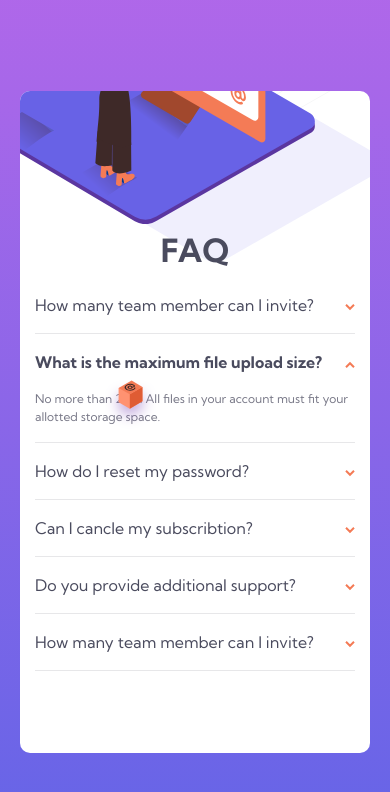
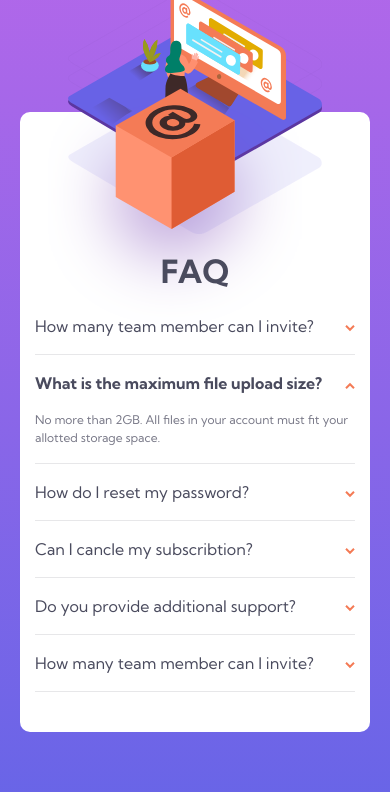
Before and after one commit to MostafaSamer/frontend-mentor-challenage, a Next.js app: page /faq-accordion-card in a window 390 px wide. Shown: the top 792 px of the page. Built offline with nearby package versions, Linux system fonts and the light colour scheme.

Commit message:
Finish Fifth Design (faqs)

```diff
--- a/pages/faq-accordion-card/index.js
+++ b/pages/faq-accordion-card/index.js
@@ -15,14 +15,19 @@ const WebDesginChallenge = function () {
                 <link href="https://fonts.googleapis.com/css2?family=Kumbh+Sans:wght@400;700&display=swap" rel="stylesheet" />
             </Head>
             <div className={styles.background}>
-            <img className={styles.img3} src="/images/faq-accordion-card/illustration-box-desktop.svg"/>
+                <img className={styles.img3 + " " + styles.displayDesktop} src="/images/faq-accordion-card/illustration-box-desktop.svg" />
                 <div className={styles.cardHolder}>
                     <div className={styles.card}>
                         <div className="row m-0">
+                            <div className={styles.imgHolderMobile}>
+                                <img className={styles.img1Mobile + " " + styles.displayMobile} src="/images/faq-accordion-card/bg-pattern-desktop.svg" />
+                                <img className={styles.img2Mobile + " " + styles.displayMobile} src="/images/faq-accordion-card/illustration-woman-online-desktop.svg" />
+                                <img className={styles.img3Mobile + " " + styles.displayMobile} src="/images/faq-accordion-card/illustration-box-desktop.svg" />
+                            </div>
                             <div className="col-md-6 col-12">
                                 <div className={styles.imgHolder}>
-                                    <img className={styles.img1} width="720" src="/images/faq-accordion-card/bg-pattern-desktop.svg"/>
-                                    <img className={styles.img2} width="720" src="/images/faq-accordion-card/illustration-woman-online-desktop.svg"/>
+                                    <img className={styles.img1 + " " + styles.displayDesktop} width="720" src="/images/faq-accordion-card/bg-pattern-desktop.svg" />
+                                    <img className={styles.img2 + " " + styles.displayDesktop} width="720" src="/images/faq-accordion-card/illustration-woman-online-desktop.svg" />
                                     {/* <img className={styles.img3} src="/images/faq-accordion-card/illustration-box-desktop.svg"/> */}
                                 </div>
                             </div>
@@ -31,14 +36,14 @@ const WebDesginChallenge = function () {
                                     <h2>FAQ</h2>
                                 </div>
                                 <div className={styles.bodyDropdownHolder + " row py-3 m-0"}>
-                                    <div className={styles.bodyDropdown + " w-100"} onClick={() => { SelectedIndexQuestion == 0? "" : SetSelectedIndexQuestion(0) }}>
-                                        <div className={styles.bodyQuestion + " " + (SelectedIndexQuestion == 0? styles.bodyQuestionSelected : "") + " row m-0"}>
+                                    <div className={styles.bodyDropdown + " w-100"} onClick={() => { SelectedIndexQuestion == 0 ? "" : SetSelectedIndexQuestion(0) }}>
+                                        <div className={styles.bodyQuestion + " " + (SelectedIndexQuestion == 0 ? styles.bodyQuestionSelected : "") + " row m-0"}>
                                             <div className="col-auto p-0">How many team member can I invite?</div>
                                             <div className={" col-auto p-0"}>
-                                            <img className={(SelectedIndexQuestion == 0? styles.bodyQuestionArrowFiliped : "")} src="/images/faq-accordion-card/icon-arrow-down.svg"/>
+                                                <img className={(SelectedIndexQuestion == 0 ? styles.bodyQuestionArrowFiliped : "")} src="/images/faq-accordion-card/icon-arrow-down.svg" />
                                             </div>
                                         </div>
-                                        <div className={(SelectedIndexQuestion == 0? styles.bodyAnswerShow : styles.bodyAnswerHide) + " pt-3"}>
+                                        <div className={(SelectedIndexQuestion == 0 ? styles.bodyAnswerShow : styles.bodyAnswerHide) + " pt-3"}>
                                             No more than 2GB. All files in your account must fit your
                                             allotted storage space.
                                         </div>
@@ -47,14 +52,14 @@ const WebDesginChallenge = function () {
 
 
                                 <div className={styles.bodyDropdownHolder + " row py-3 m-0"}>
-                                    <div className={styles.bodyDropdown + " w-100"} onClick={() => { SelectedIndexQuestion == 1? "" : SetSelectedIndexQuestion(1) }}>
-                                        <div className={styles.bodyQuestion + " " + (SelectedIndexQuestion == 1? styles.bodyQuestionSelected : "") + " row m-0"}>
+                                    <div className={styles.bodyDropdown + " w-100"} onClick={() => { SelectedIndexQuestion == 1 ? "" : SetSelectedIndexQuestion(1) }}>
+                                        <div className={styles.bodyQuestion + " " + (SelectedIndexQuestion == 1 ? styles.bodyQuestionSelected : "") + " row m-0"}>
                                             <div className="col-auto p-0">What is the maximum file upload size?</div>
                                             <div className={" col-auto p-0"}>
-                                            <img className={(SelectedIndexQuestion == 1? styles.bodyQuestionArrowFiliped : "")} src="/images/faq-accordion-card/icon-arrow-down.svg"/>
+                                                <img className={(SelectedIndexQuestion == 1 ? styles.bodyQuestionArrowFiliped : "")} src="/images/faq-accordion-card/icon-arrow-down.svg" />
                                             </div>
                                         </div>
-                                        <div className={(SelectedIndexQuestion == 1? styles.bodyAnswerShow : styles.bodyAnswerHide) + " pt-3"}>
+                                        <div className={(SelectedIndexQuestion == 1 ? styles.bodyAnswerShow : styles.bodyAnswerHide) + " pt-3"}>
                                             No more than 2GB. All files in your account must fit your
                                             allotted storage space.
                                         </div>
@@ -63,14 +68,14 @@ const WebDesginChallenge = function () {
 
 
                                 <div className={styles.bodyDropdownHolder + " row py-3 m-0"}>
-                                    <div className={styles.bodyDropdown + " w-100"} onClick={() => { SelectedIndexQuestion == 2? "" : SetSelectedIndexQuestion(2) }}>
-                                        <div className={styles.bodyQuestion + " " + (SelectedIndexQuestion == 2? styles.bodyQuestionSelected : "") + " row m-0"}>
+                                    <div className={styles.bodyDropdown + " w-100"} onClick={() => { SelectedIndexQuestion == 2 ? "" : SetSelectedIndexQuestion(2) }}>
+                                        <div className={styles.bodyQuestion + " " + (SelectedIndexQuestion == 2 ? styles.bodyQuestionSelected : "") + " row m-0"}>
                                             <div className="col-auto p-0">How do I reset my password?</div>
                                             <div className={" col-auto p-0"}>
-                                            <img className={(SelectedIndexQuestion == 2? styles.bodyQuestionArrowFiliped : "")} src="/images/faq-accordion-card/icon-arrow-down.svg"/>
+                                                <img className={(SelectedIndexQuestion == 2 ? styles.bodyQuestionArrowFiliped : "")} src="/images/faq-accordion-card/icon-arrow-down.svg" />
                                             </div>
                                         </div>
-                                        <div className={(SelectedIndexQuestion == 2? styles.bodyAnswerShow : styles.bodyAnswerHide) + " pt-3"}>
+                                        <div className={(SelectedIndexQuestion == 2 ? styles.bodyAnswerShow : styles.bodyAnswerHide) + " pt-3"}>
                                             No more than 2GB. All files in your account must fit your
                                             allotted storage space.
                                         </div>
@@ -79,14 +84,14 @@ const WebDesginChallenge = function () {
 
 
                                 <div className={styles.bodyDropdownHolder + " row py-3 m-0"}>
-                                    <div className={styles.bodyDropdown + " w-100"} onClick={() => { SelectedIndexQuestion == 3? "" : SetSelectedIndexQuestion(3) }}>
-                                        <div className={styles.bodyQuestion + " " + (SelectedIndexQuestion == 3? styles.bodyQuestionSelected : "") + " row m-0"}>
+                                    <div className={styles.bodyDropdown + " w-100"} onClick={() => { SelectedIndexQuestion == 3 ? "" : SetSelectedIndexQuestion(3) }}>
+                                        <div className={styles.bodyQuestion + " " + (SelectedIndexQuestion == 3 ? styles.bodyQuestionSelected : "") + " row m-0"}>
                                             <div className="col-auto p-0">Can I cancle my subscribtion?</div>
                                             <div className={" col-auto p-0"}>
-                                            <img className={(SelectedIndexQuestion == 3? styles.bodyQuestionArrowFiliped : "")} src="/images/faq-accordion-card/icon-arrow-down.svg"/>
+                                                <img className={(SelectedIndexQuestion == 3 ? styles.bodyQuestionArrowFiliped : "")} src="/images/faq-accordion-card/icon-arrow-down.svg" />
                                             </div>
                                         </div>
-                                        <div className={(SelectedIndexQuestion == 3? styles.bodyAnswerShow : styles.bodyAnswerHide) + " pt-3"}>
+                                        <div className={(SelectedIndexQuestion == 3 ? styles.bodyAnswerShow : styles.bodyAnswerHide) + " pt-3"}>
                                             No more than 2GB. All files in your account must fit your
                                             allotted storage space.
                                         </div>
@@ -95,14 +100,14 @@ const WebDesginChallenge = function () {
 
 
                                 <div className={styles.bodyDropdownHolder + " row py-3 m-0"}>
-                                    <div className={styles.bodyDropdown + " w-100"} onClick={() => { SelectedIndexQuestion == 4? "" : SetSelectedIndexQuestion(4) }}>
-                                        <div className={styles.bodyQuestion + " " + (SelectedIndexQuestion == 4? styles.bodyQuestionSelected : "") + " row m-0"}>
+                                    <div className={styles.bodyDropdown + " w-100"} onClick={() => { SelectedIndexQuestion == 4 ? "" : SetSelectedIndexQuestion(4) }}>
+                                        <div className={styles.bodyQuestion + " " + (SelectedIndexQuestion == 4 ? styles.bodyQuestionSelected : "") + " row m-0"}>
                                             <div className="col-auto p-0">Do you provide additional support?</div>
                                             <div className={" col-auto p-0"}>
-                                            <img className={(SelectedIndexQuestion == 4? styles.bodyQuestionArrowFiliped : "")} src="/images/faq-accordion-card/icon-arrow-down.svg"/>
+                                                <img className={(SelectedIndexQuestion == 4 ? styles.bodyQuestionArrowFiliped : "")} src="/images/faq-accordion-card/icon-arrow-down.svg" />
                                             </div>
                                         </div>
-                                        <div className={(SelectedIndexQuestion == 4? styles.bodyAnswerShow : styles.bodyAnswerHide) + " pt-3"}>
+                                        <div className={(SelectedIndexQuestion == 4 ? styles.bodyAnswerShow : styles.bodyAnswerHide) + " pt-3"}>
                                             No more than 2GB. All files in your account must fit your
                                             allotted storage space.
                                         </div>
@@ -111,14 +116,14 @@ const WebDesginChallenge = function () {
 
 
                                 <div className={styles.bodyDropdownHolder + " row py-3 m-0"}>
-                                    <div className={styles.bodyDropdown + " w-100"} onClick={() => { SelectedIndexQuestion == 5? "" : SetSelectedIndexQuestion(5) }}>
-                                        <div className={styles.bodyQuestion + " " + (SelectedIndexQuestion == 5? styles.bodyQuestionSelected : "") + " row m-0"}>
+                                    <div className={styles.bodyDropdown + " w-100"} onClick={() => { SelectedIndexQuestion == 5 ? "" : SetSelectedIndexQuestion(5) }}>
+                                        <div className={styles.bodyQuestion + " " + (SelectedIndexQuestion == 5 ? styles.bodyQuestionSelected : "") + " row m-0"}>
                                             <div className="col-auto p-0">How many team member can I invite?</div>
                                             <div className={" col-auto p-0"}>
-                                            <img className={(SelectedIndexQuestion == 5? styles.bodyQuestionArrowFiliped : "")} src="/images/faq-accordion-card/icon-arrow-down.svg"/>
+                                                <img className={(SelectedIndexQuestion == 5 ? styles.bodyQuestionArrowFiliped : "")} src="/images/faq-accordion-card/icon-arrow-down.svg" />
                                             </div>
                                         </div>
-                                        <div className={(SelectedIndexQuestion == 5? styles.bodyAnswerShow : styles.bodyAnswerHide) + " pt-3"}>
+                                        <div className={(SelectedIndexQuestion == 5 ? styles.bodyAnswerShow : styles.bodyAnswerHide) + " pt-3"}>
                                             No more than 2GB. All files in your account must fit your
                                             allotted storage space.
                                         </div>
--- a/styles/faq-accordion-card.module.css
+++ b/styles/faq-accordion-card.module.css
@@ -32,12 +32,16 @@
     align-items: center;
 }
 
+.img1 {
+    margin-left: -20%;
+}
+
 .img2 {
     margin-left: -20%;
 }
 
 .img3 {
-    margin-left: -33%;
+    margin-left: -35%;
     width: 13% !important;
     top: 45%;
     position: absolute;
@@ -110,9 +114,36 @@
     animation: wipe-close 3s 1;
 }
 
+.displayMobile {
+    display: none;
+}
+
+.imgHolderMobile {
+    width: 100%;
+    display: flex;
+    justify-content: center;
+    margin-top: -36%;
+}
+
+.img3Mobile {
+    width: 28%;
+    margin-top: 100px;
+    left: 48px;
+}
+
 @media (max-width: 993px) {
+    .displayMobile {
+        display: block;
+        position: absolute;
+        width: 65%;
+    }
+
+    .displayDesktop {
+        display: none;
+    }
+
     .leftSide {
-        padding: 82px 15px;
+        padding: 40px 15px;
         padding-top: 140px;
     }
 
```
